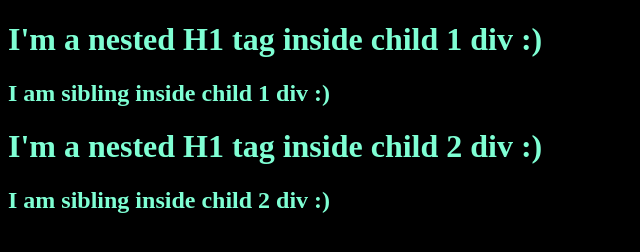
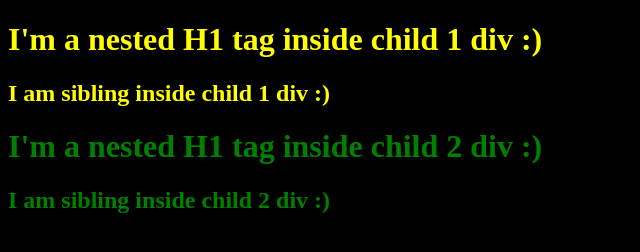
Before and after one commit to ayush-kumar774/Namaste-React, a plain HTML site: page index.html in a window 1280 px wide. Shown: the whole page, without its empty margins (0-640 px from the left). Drawn offline with nearby package versions, Linux system fonts and the light colour scheme.

Commit message:
modified color combination

```diff
--- a/index.css
+++ b/index.css
@@ -2,6 +2,10 @@
       color: red;
 }
 
-#parent {
-      color: aquamarine;
+#child1 {
+      color: yellow;
 }
+
+#child2 {
+      color: green;
+}
```
